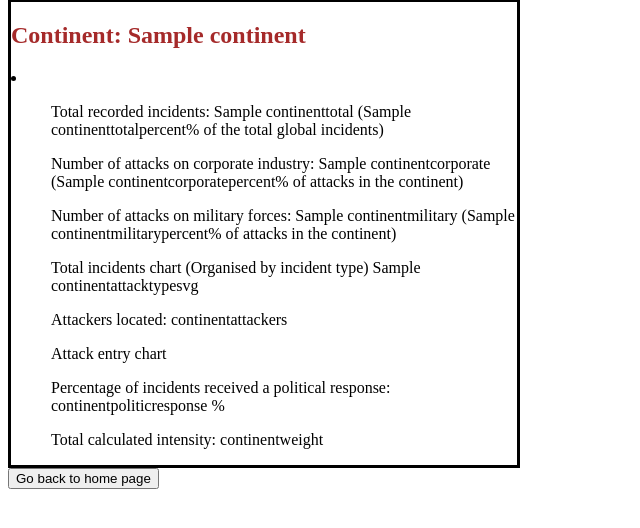
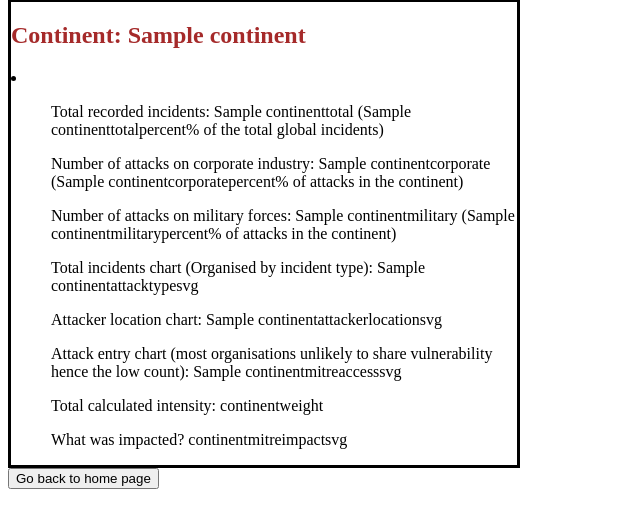
Before and after one commit to DanAlexCox/Cartobreach, a Django app: template templates/index.html in a window 1280 px wide. Shown: the part 211-739 px from the top of the page, without its empty margins (0-640 px from the left). Run offline with Django 5.2, Linux system fonts and the light colour scheme; the template is opened without the code that fills it: most values are stand-ins (such as "Sample title", 1, 10 or a date in 2020); parts of the project's set-up code (start-up, migrations or seed data) failed here and were passed over.

Commit message:
added statistics

```diff
--- a/templates/continent.html
+++ b/templates/continent.html
@@ -7,11 +7,11 @@
             <ul>Total recorded incidents: {{ continenttotal }} ({{ continenttotalpercent }}% of the total global incidents)</ul>
             <ul>Number of attacks on corporate industry: {{ continentcorporate }} ({{ continentcorporatepercent }}% of attacks in the continent)</ul>
             <ul>Number of attacks on military forces: {{ continentmilitary }} ({{ continentmilitarypercent }}% of attacks in the continent)</ul>
-            <ul>Total incidents chart (Organised by incident type) {{ continentattacktypesvg }}</ul>
-            <ul>Attackers located: continentattackers</ul>
-            <ul>Attack entry chart </ul>
-            <ul>Percentage of incidents received a political response: continentpoliticresponse %</ul>
+            <ul>Total incidents chart (Organised by incident type): {{ continentattacktypesvg }}</ul>
+            <ul>Attacker location chart: {{ continentattackerlocationsvg }}</ul>
+            <ul>Attack entry chart (most organisations unlikely to share vulnerability hence the low count): {{continentmitreaccesssvg}} </ul>
             <ul>Total calculated intensity: continentweight</ul>
+            <ul>What was impacted? continentmitreimpactsvg </ul>
         </li>
     </div>
 </section>
```
